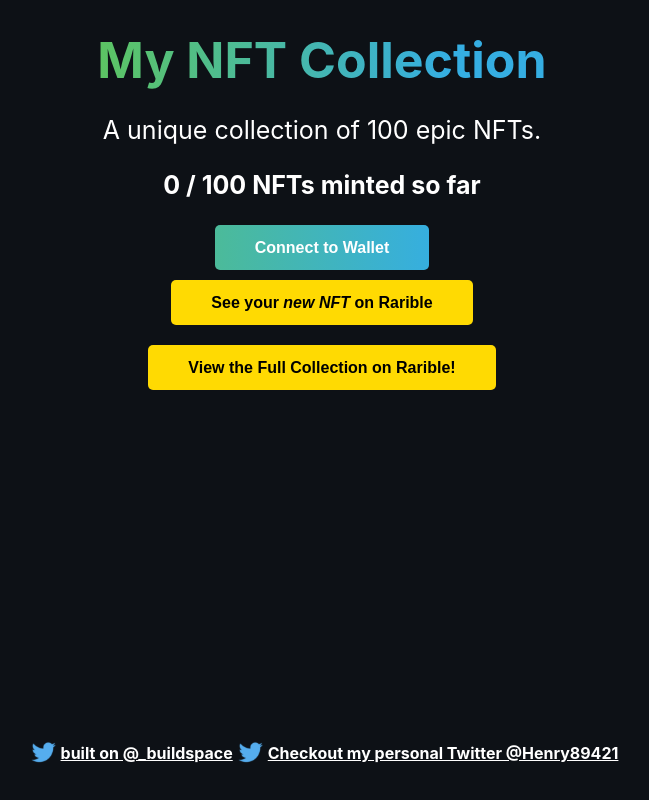
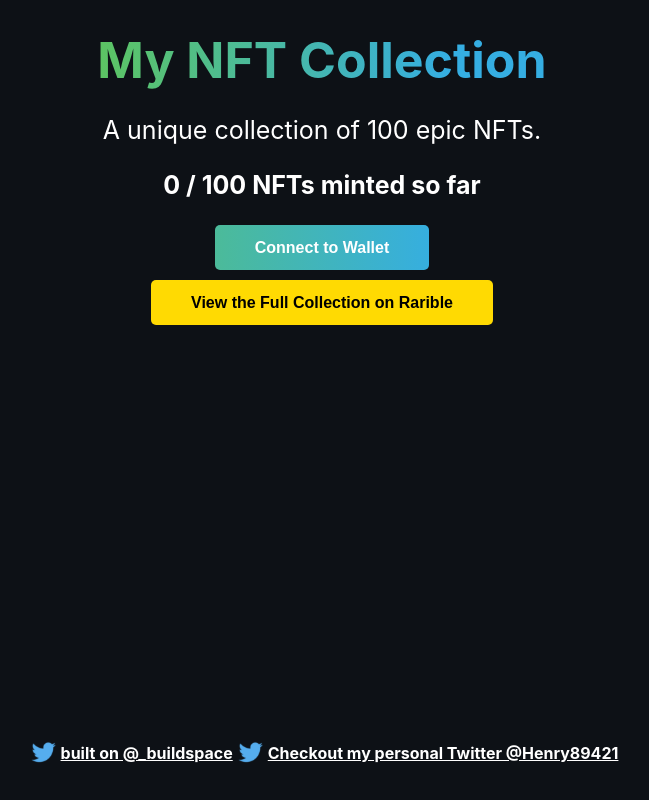
Before and after one commit to hborska/NFT-project-buildspace, a React (Create React App) app in the folder frontend/: page / in a window 1280 px wide. Shown: the whole page, without its empty margins (318-967 px from the left). Built offline with nearby package versions, Linux system fonts and the light colour scheme.

Commit message:
Updated contract to have a max mint count, updated front end with loading icon

```diff
--- a/frontend/src/App.js
+++ b/frontend/src/App.js
@@ -12,6 +12,7 @@ const TWITTER_HANDLE = '_buildspace';
 const TWITTER_LINK = `https://twitter.com/${TWITTER_HANDLE}`;
 const PERSONAL_TWITTER_HANDLE = '@Henry89421';
 const PERSONAL_TWITTER_LINK = `https://twitter.com/${PERSONAL_TWITTER_HANDLE}`;
+const MAX_MINT_AMOUNT = 100; //Max amount of NFTs that can be minted in the collection
 
 // I moved the contract address to the top for easy access.
 const CONTRACT_ADDRESS =
@@ -56,46 +57,6 @@ const App = () => {
       console.log('No authorized account found');
     }
   };
-
-  //Making sure wallet is connected
-  useEffect(() => {
-    checkIfWalletIsConnected();
-  }, []);
-
-  //Setting the Rarible collection link
-  useEffect(() => {
-    setRaribleLink(
-      `https://rinkeby.rarible.com/collection/${CONTRACT_ADDRESS}/items`
-    );
-  }, []);
-
-  //Setting the initial current mint count
-  useEffect(() => {
-    async function setInitialMintCount() {
-      try {
-        const { ethereum } = window;
-
-        if (ethereum) {
-          const provider = new ethers.providers.Web3Provider(ethereum);
-          const signer = provider.getSigner();
-          const connectedContract = new ethers.Contract(
-            CONTRACT_ADDRESS,
-            myEpicNft.abi,
-            signer
-          );
-
-          let newMintCount = await connectedContract.getTotalMintedNFTs();
-          setCurrentMintCount(newMintCount.toNumber());
-          console.log('Successfully set the current mint count!');
-        } else {
-          console.log("Ethereum object doesn't exist!");
-        }
-      } catch (error) {
-        console.log(error);
-      }
-    }
-    setInitialMintCount();
-  }, []);
 
   const renderNotConnectedContainer = () => (
     <button
@@ -167,6 +128,7 @@ const App = () => {
   };
 
   const askContractToMintNft = async () => {
+    if (currentMintCount < MAX_MINT_AMOUNT) {
       try {
         const { ethereum } = window;
 
@@ -181,6 +143,7 @@ const App = () => {
 
           console.log('Going to pop wallet now to pay gas...');
           let nftTxn = await connectedContract.makeAnEpicNFT();
+          setMiningTransaction(true);
 
           console.log('Mining...please wait.');
           await nftTxn.wait();
@@ -188,6 +151,7 @@ const App = () => {
           console.log(
             `Mined, see transaction: https://rinkeby.etherscan.io/tx/${nftTxn.hash}`
           );
+          setMiningTransaction(false);
 
           let newMintCount = await connectedContract.getTotalMintedNFTs();
           setCurrentMintCount(newMintCount.toNumber());
@@ -196,6 +160,9 @@ const App = () => {
         }
       } catch (error) {
         console.log(error);
+      }
+    } else {
+      alert('All of the NFTs in this collection have been minted already!');
     }
   };
 
@@ -207,6 +174,46 @@ const App = () => {
       Mint a New NFT
     </button>
   );
+
+  //Making sure wallet is connected and setting initial collection link
+  useEffect(() => {
+    checkIfWalletIsConnected();
+  }, []);
+
+  //Setting the Rarible collection link
+  useEffect(() => {
+    setCollectionLink(
+      `https://rinkeby.rarible.com/collection/${CONTRACT_ADDRESS}/items`
+    );
+  }, []);
+
+  //Setting the initial current mint count
+  useEffect(() => {
+    async function setInitialMintCount() {
+      try {
+        const { ethereum } = window;
+
+        if (ethereum) {
+          const provider = new ethers.providers.Web3Provider(ethereum);
+          const signer = provider.getSigner();
+          const connectedContract = new ethers.Contract(
+            CONTRACT_ADDRESS,
+            myEpicNft.abi,
+            signer
+          );
+
+          let newMintCount = await connectedContract.getTotalMintedNFTs();
+          setCurrentMintCount(newMintCount.toNumber());
+          console.log('Successfully set the current mint count!');
+        } else {
+          console.log("Ethereum object doesn't exist!");
+        }
+      } catch (error) {
+        console.log(error);
+      }
+    }
+    setInitialMintCount();
+  }, []);
 
   return (
     <div className='App'>
@@ -224,23 +231,25 @@ const App = () => {
             ? renderNotConnectedContainer()
             : renderMintUI()}
           {raribleLink !== '' && (
-            <div>
-              <a href={raribleLink} target='_blank'>
+            <a href={raribleLink} target='_blank' rel='noreferrer'>
               <button className='cta-button connect-wallet-button rarible-button'>
                 See your <i>new NFT </i>on Rarible
               </button>
             </a>
+          )}
+          {collectionLink !== '' && (
+            <a href={raribleLink} target='_blank' rel='noreferrer'>
+              <button className='cta-button connect-wallet-button rarible-button'>
+                View the Full Collection on Rarible
+              </button>
+            </a>
+          )}
+          {miningTransaction && (
+            <div>
+              <p className='sub-text'>Minting a New NFT...</p>
+              <Loader type='Puff' color='white' height={120} width={120} />
             </div>
           )}
-          {/* {collectionLink && ( */}
-          <div>
-            <a href={raribleLink} target='_blank'>
-              <button className='cta-button connect-wallet-button rarible-button'>
-                View the Full Collection on Rarible!
-              </button>
-            </a>
-          </div>
-          {/* )} */}
         </div>
 
         <div className='footer-container'>
--- a/frontend/src/styles/App.css
+++ b/frontend/src/styles/App.css
@@ -72,9 +72,16 @@
 }
 
 .buttons-container {
+  display: flex;
+  flex-direction: column;
   justify-content: flex;
   flex-direction: column;
   height: 90%;
+}
+
+.buttons-container > button {
+  margin-left: auto !important;
+  margin-right: auto !important;
 }
 
 .mint-count {
```
Also changed, not shown: 1 other file (tests, documents, lock files or other folders). Lines whose indentation alone changed are shown as unchanged.
